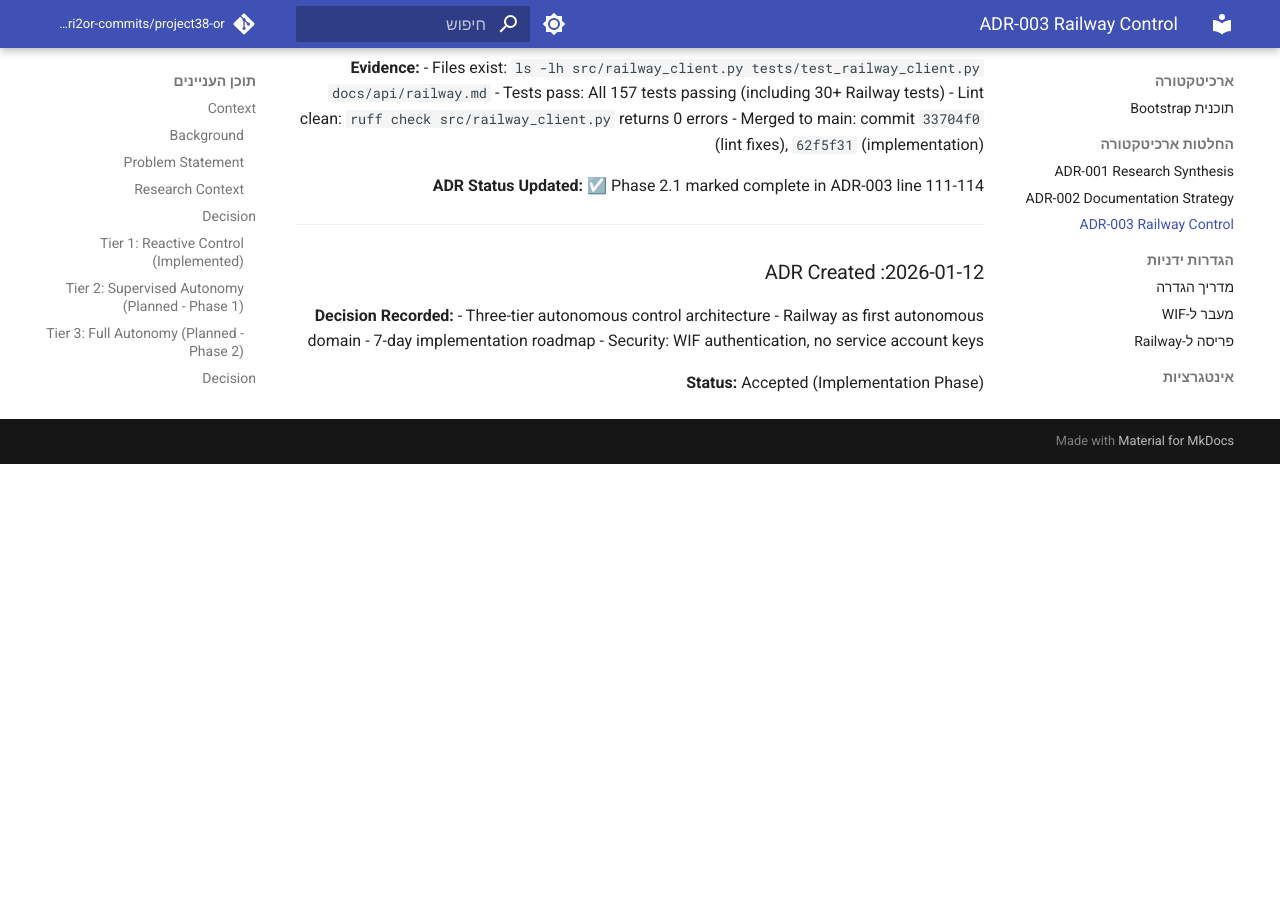
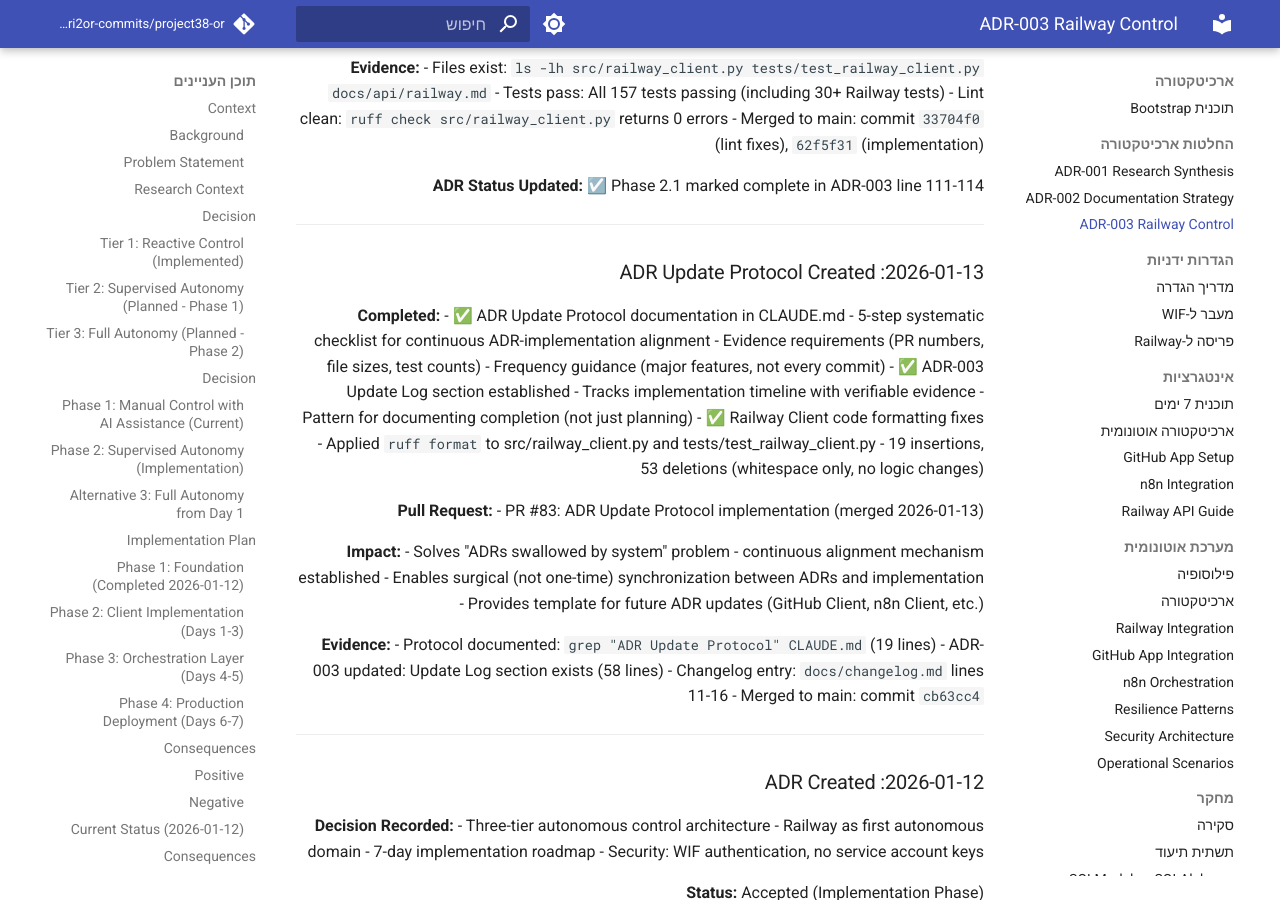
Before and after one commit to edri2or-commits/project38-or, an MkDocs documentation site: the page built from docs/decisions/ADR-003-railway-autonomous-control.md, in a window 1280 px wide and 900 px high, scrolled down 7958 px. Built offline with MkDocs 1.6.1 and Material for MkDocs 9.7.7, drawn with Linux system fonts in a browser that asks for light colours; comment, search, counter and statistics services are not loaded; before the commit the page ends 8422 px from its top, so only the background shows below that.

Commit message:
docs(adr): document PR #83 in ADR-003 Update Log (meta-documentation) (#84)
Closes the meta-documentation loop by documenting the ADR Update Protocol creation itself.

- Added Update Log entry for PR #83
- Documents protocol creation, formatting fixes, and impact
- Provides template example for future ADR updates

```diff
--- a/docs/decisions/ADR-003-railway-autonomous-control.md
+++ b/docs/decisions/ADR-003-railway-autonomous-control.md
@@ -343,6 +343,36 @@
 
 ---
 
+### 2026-01-13: ADR Update Protocol Created
+
+**Completed:**
+- ✅ ADR Update Protocol documentation in CLAUDE.md
+  - 5-step systematic checklist for continuous ADR-implementation alignment
+  - Evidence requirements (PR numbers, file sizes, test counts)
+  - Frequency guidance (major features, not every commit)
+- ✅ ADR-003 Update Log section established
+  - Tracks implementation timeline with verifiable evidence
+  - Pattern for documenting completion (not just planning)
+- ✅ Railway Client code formatting fixes
+  - Applied `ruff format` to src/railway_client.py and tests/test_railway_client.py
+  - 19 insertions, 53 deletions (whitespace only, no logic changes)
+
+**Pull Request:**
+- PR #83: ADR Update Protocol implementation (merged 2026-01-13)
+
+**Impact:**
+- Solves "ADRs swallowed by system" problem - continuous alignment mechanism established
+- Enables surgical (not one-time) synchronization between ADRs and implementation
+- Provides template for future ADR updates (GitHub Client, n8n Client, etc.)
+
+**Evidence:**
+- Protocol documented: `grep "ADR Update Protocol" CLAUDE.md` (19 lines)
+- ADR-003 updated: Update Log section exists (58 lines)
+- Changelog entry: `docs/changelog.md` lines 11-16
+- Merged to main: commit `cb63cc4`
+
+---
+
 ### 2026-01-12: ADR Created
 
 **Decision Recorded:**
```
